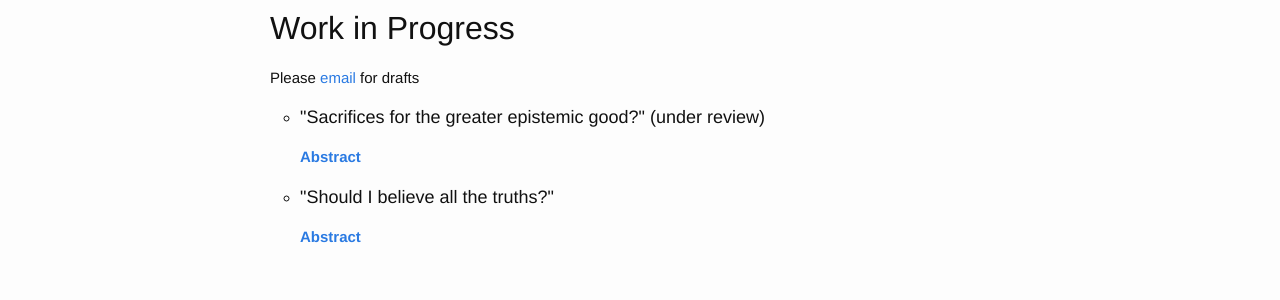
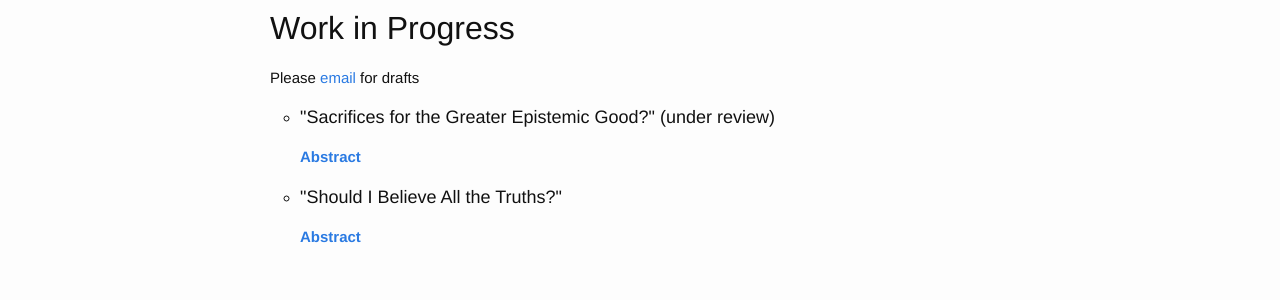
Before and after one commit to alexandergreenberg/alexandergreenberg.github.io, a Jekyll site: the page built from 02_Publications.html, in a window 1280 px wide. Shown: the part 257-557 px from the top of the page. Built offline with Jekyll 4.4.1, drawn with Linux system fonts in a browser that asks for light colours; some web fonts are replaced.

Commit message:
Capitalisation

```diff
--- a/02_Publications.html
+++ b/02_Publications.html
@@ -27,12 +27,12 @@ return true;
 <p>Please <a href="mailto:{{site.email}}">email</a> for drafts</p>
 <ul>
   <li>
-    <h4>"Sacrifices for the greater epistemic good?" (under review)</h4>
+    <h4>"Sacrifices for the Greater Epistemic Good?" (under review)</h4>
     <p><a href="javascript:;" onclick="return toggleMe('para2')" value="Toggle"><strong>Abstract</strong></a></p>
     <div id="para2" class="hidden"><p>It is often claimed that true belief is the fundamental goal of epistemic justification. Call this claim ‘veritism’. Particular examples are alleged to create problems for this claim: examples in which having a belief that looks prima facie unjustified is a means to the end of having a large number of other true beliefs. In a series of recent articles, Selim Berker has argued that these examples should lead us to reject veritism <em>tout court</em>. This conclusion, I argue, is unwarranted. These examples pose no problem for a <em>proposition-relative</em> version of veritism, which claims that a belief <em>that p</em> is justified only if having that belief is a good means to having <em>a true belief that p</em>.</p></div>
   </li>
   <li>
-    <h4>"Should I believe all the truths?"</h4>
+    <h4>"Should I Believe All the Truths?"</h4>
     <p><a href="javascript:;" onclick="return toggleMe('para3')" value="Toggle"><strong>Abstract</strong></a></p>
     <div id="para3" class="hidden"><p>Should I believe that p if and only if p is true? Many have argued against this kind of truth norm on the grounds that it’s not the case that I ought to believe all the truths. Most philosophers who want to defend the claim that belief is subject to a truth norm respond to this criticism by reformulating the truth norm in ways that do not entail that one ought to believe all the truths. This, I argue, has been a misstep. The different reformulations of this norm are incapable of carrying out a central role a truth norm is meant to play, that of explaining justification. Fortunately for proponents of the truth norm approach, the truth norm does not need to be reformulated. Once we recognise the role of the truth norm in explaining justification, the fact that it prescribes believing all the truths is unproblematic.</p></div>
   </li>
```
